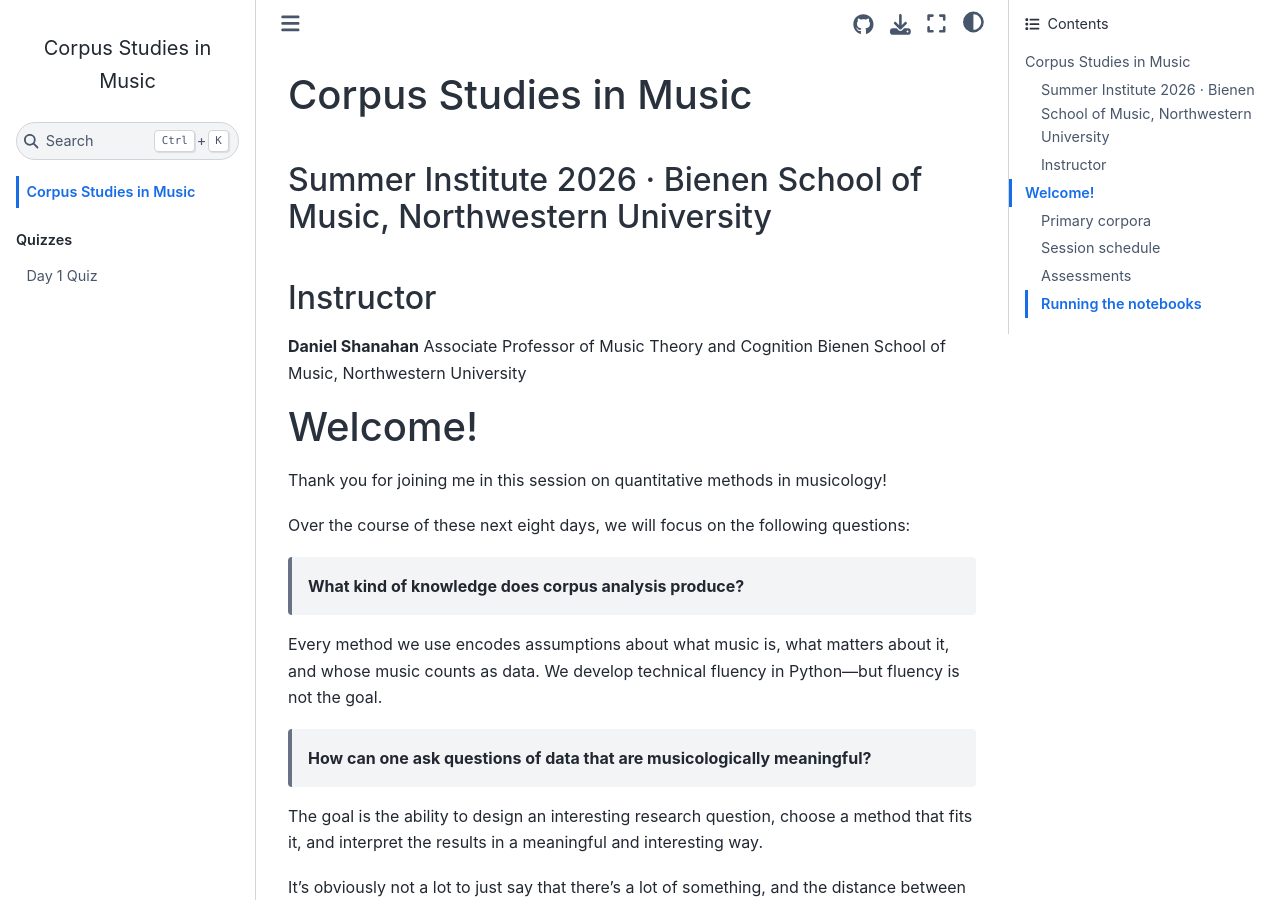
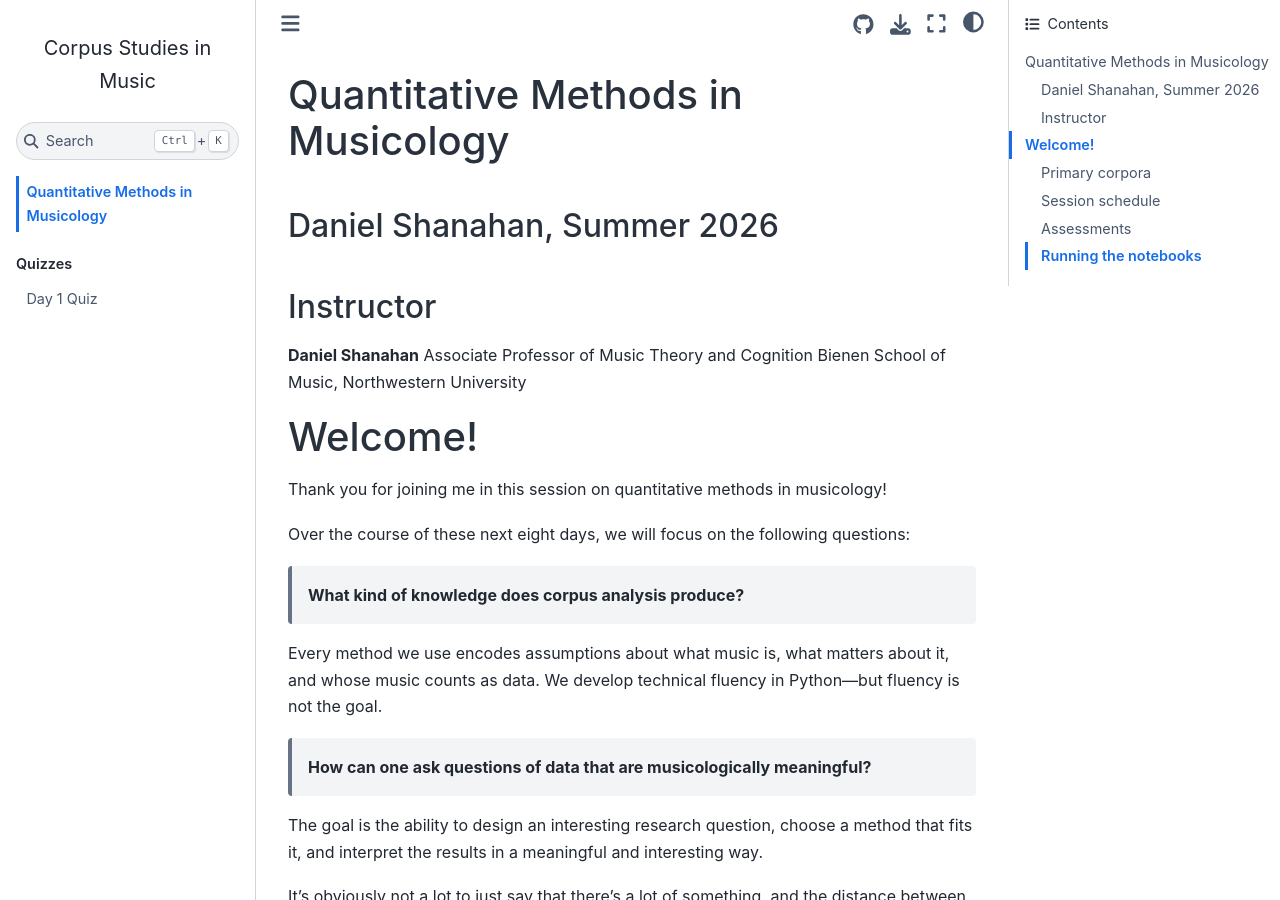
Before and after one commit to shanahdt/huji_summer_class_2026, a Jupyter Book: the page built from intro.md, in a window 1280 px wide and 900 px high. Built offline with Jupyter Book 1.0.4 settings and Sphinx 7.4.7 and the Sphinx Book theme 1.1.4, drawn with Linux system fonts in a browser that asks for light colours; pages that are not in the unit, such as notebooks, are missing from menus.

Commit message:
working with colab

```diff
--- a/intro.md
+++ b/intro.md
@@ -1,5 +1,5 @@
-# Corpus Studies in Music
-## Summer Institute 2026 · Bienen School of Music, Northwestern University
+# Quantitative Methods in Musicology
+## Daniel Shanahan, Summer 2026
 
 ## Instructor
 
```
